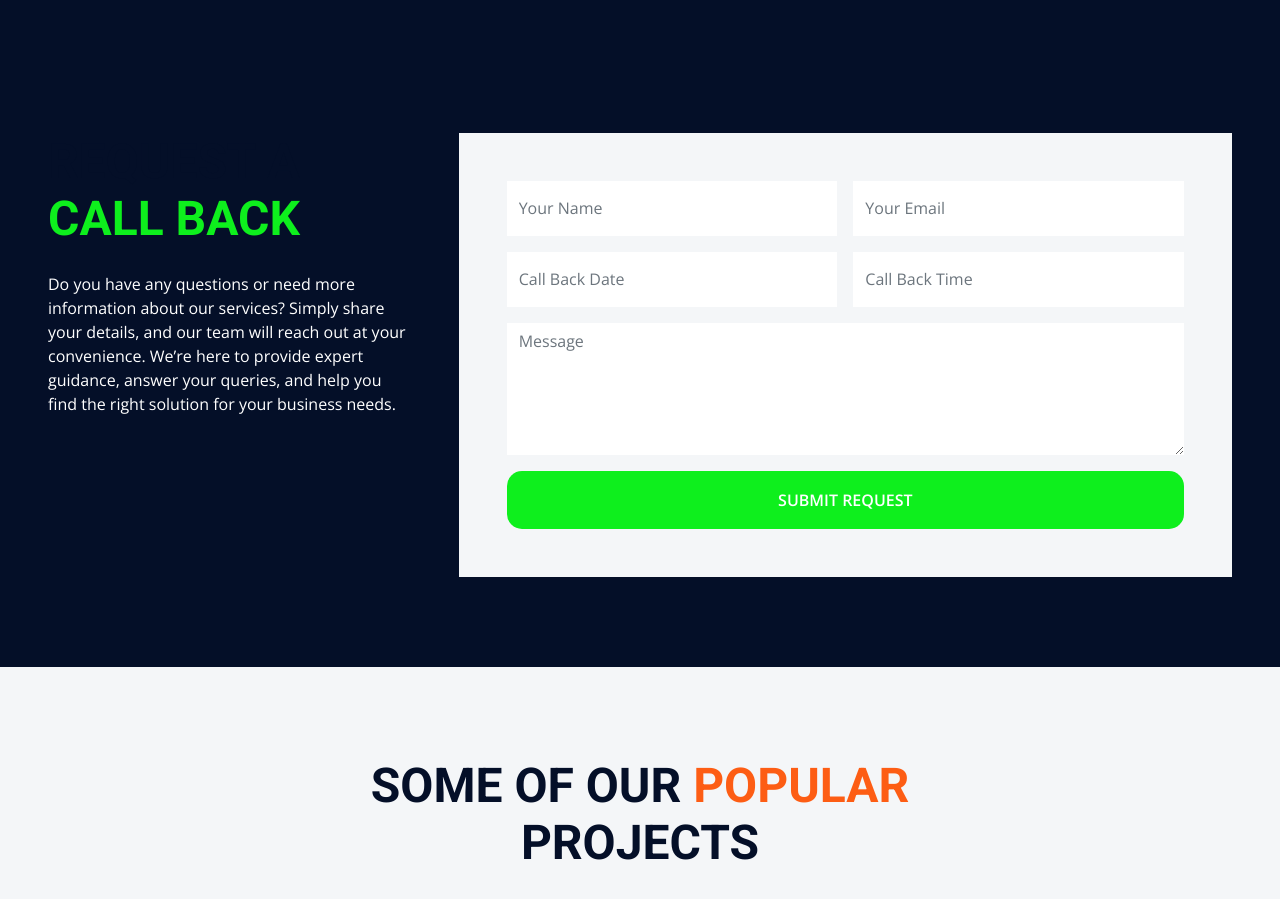
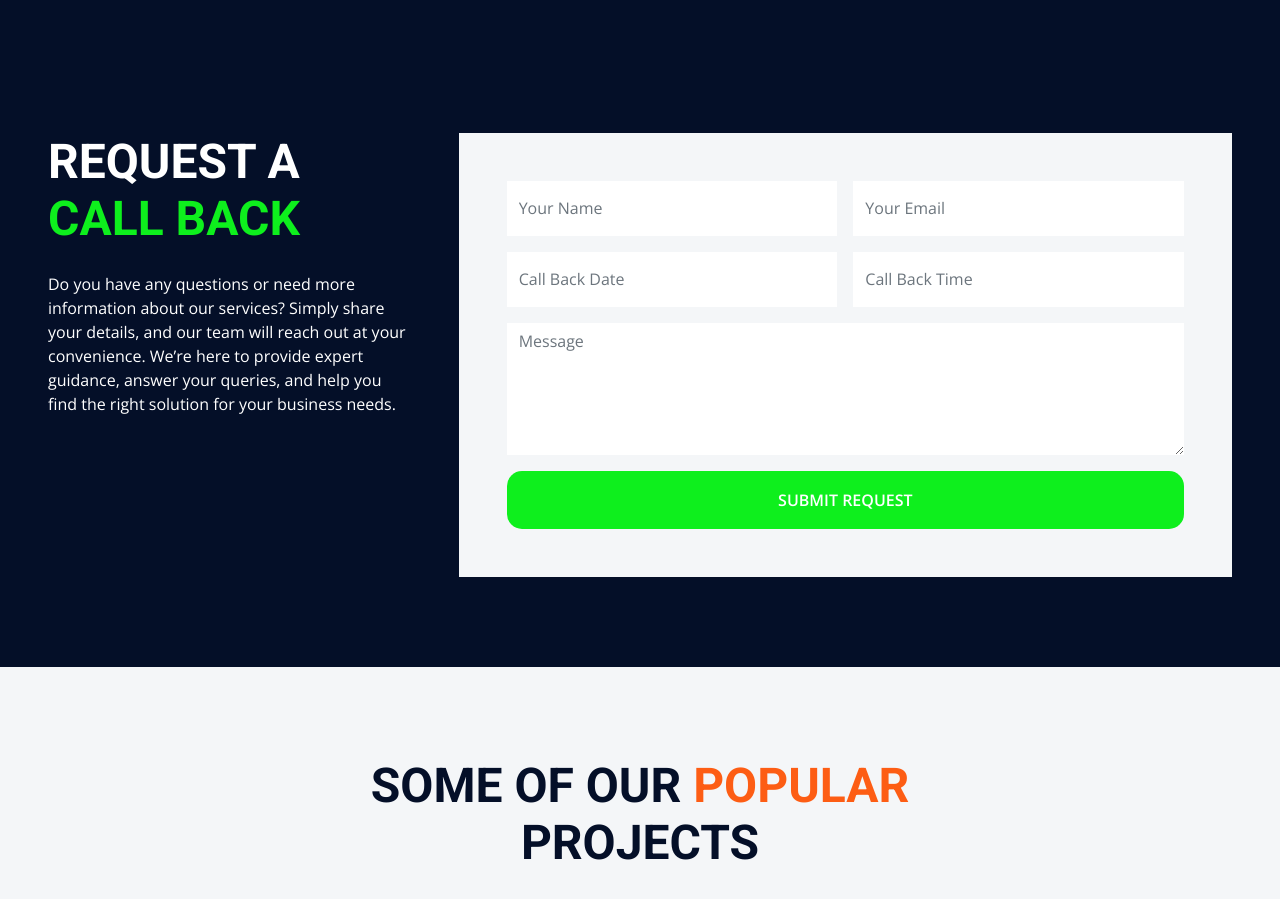
Before and after one commit to olamilekan001/jamraj-builders, a plain HTML site: page index.html in a window 1280 px wide. Shown: the part 5020-5919 px from the top of the page. Drawn offline with nearby package versions, Linux system fonts and the light colour scheme.

Commit message:
first commit

```diff
--- a/index.html
+++ b/index.html
@@ -469,7 +469,7 @@
         <div class="row gx-5">
           <div class="col-lg-4 mb-5 mb-lg-0">
             <div class="mb-4">
-              <h1 class="display-5 text-uppercase mb-4">
+              <h1 class="display-5 text-uppercase mb-4 title">
                 Request A <span class="icon-color">Call Back</span>
               </h1>
             </div>
```
